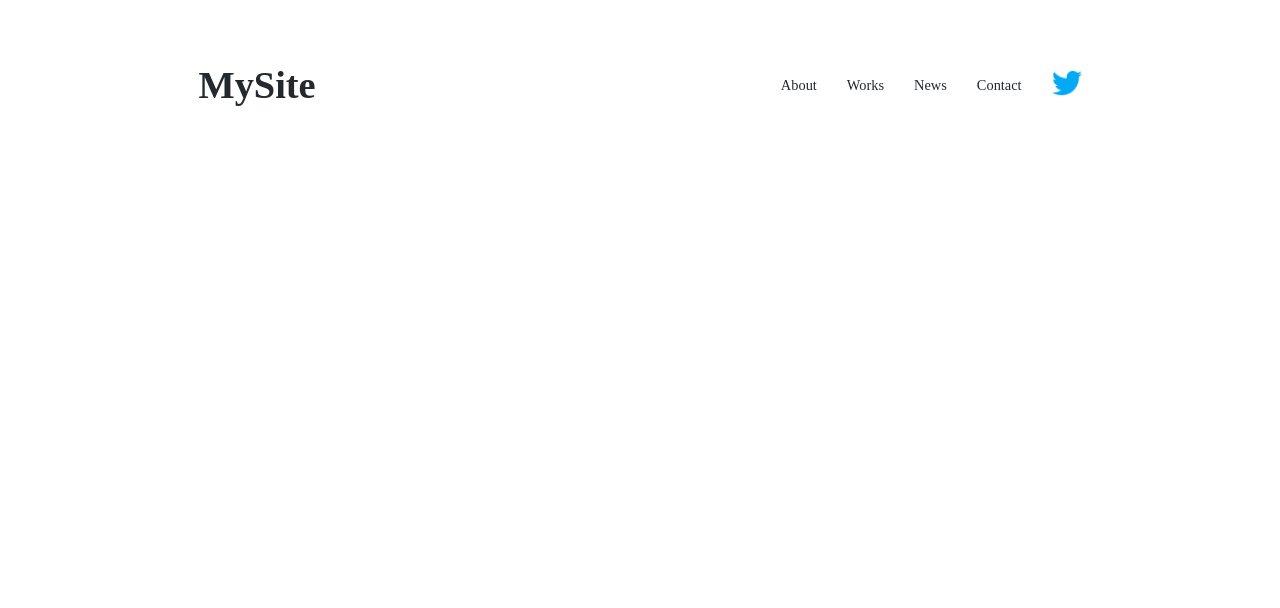
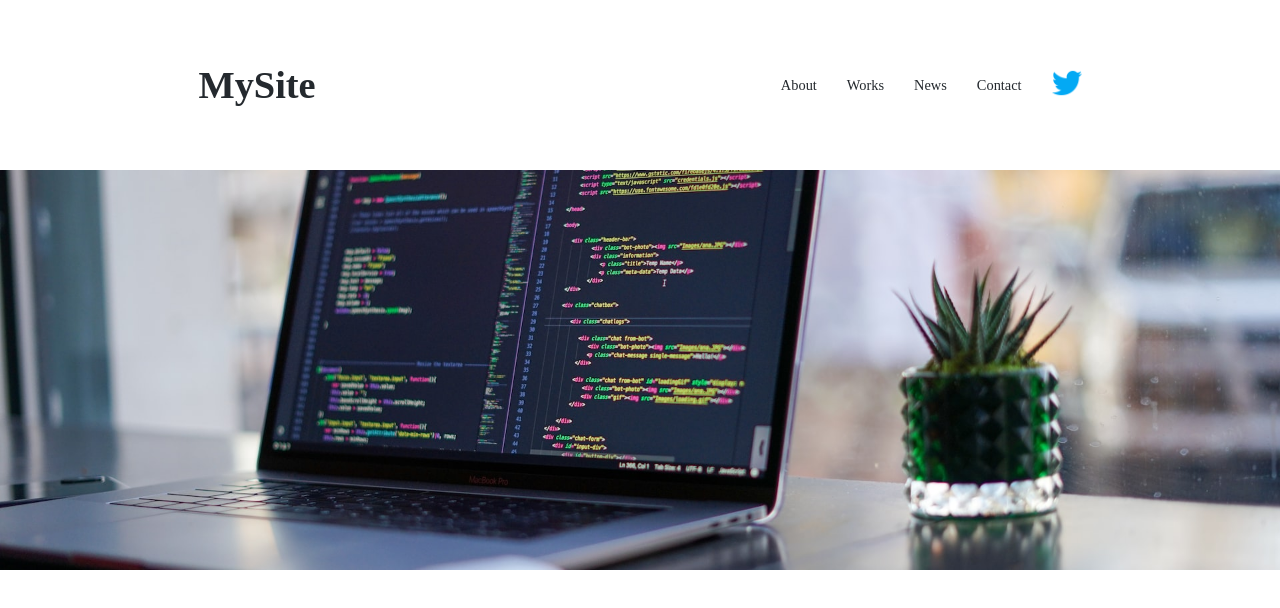
Before and after one commit to kitamuraDev/sample-corporate-site, a plain HTML site: page index.html in a window 1280 px wide. Drawn offline with Linux system fonts and the light colour scheme; some packages are replaced by stand-ins of ours.

Commit message:
:sparkles: ヒーローイメージ作成

```diff
--- a/index.html
+++ b/index.html
@@ -40,5 +40,13 @@
         </ul>
       </nav>
     </header>
+
+    <!-- Main -->
+    <div id="main">
+      <picture>
+        <source media="(max-width: 600px)" srcset="./img/main-sp.jpg" />
+        <img src="./img/main-pc.jpg" />
+      </picture>
+    </div>
   </body>
 </html>
--- a/style.css
+++ b/style.css
@@ -74,6 +74,20 @@ li {
 }
 
 /* -------------------------
+- main
+------------------------- */
+#main {
+  margin-bottom: 80px;
+}
+
+#main img {
+  width: 100%;
+  max-width: 1920px;
+  height: 400px;
+  object-fit: cover;
+}
+
+/* -------------------------
 - sp
 ------------------------- */
 @media screen and (max-width: 600px) {
```
